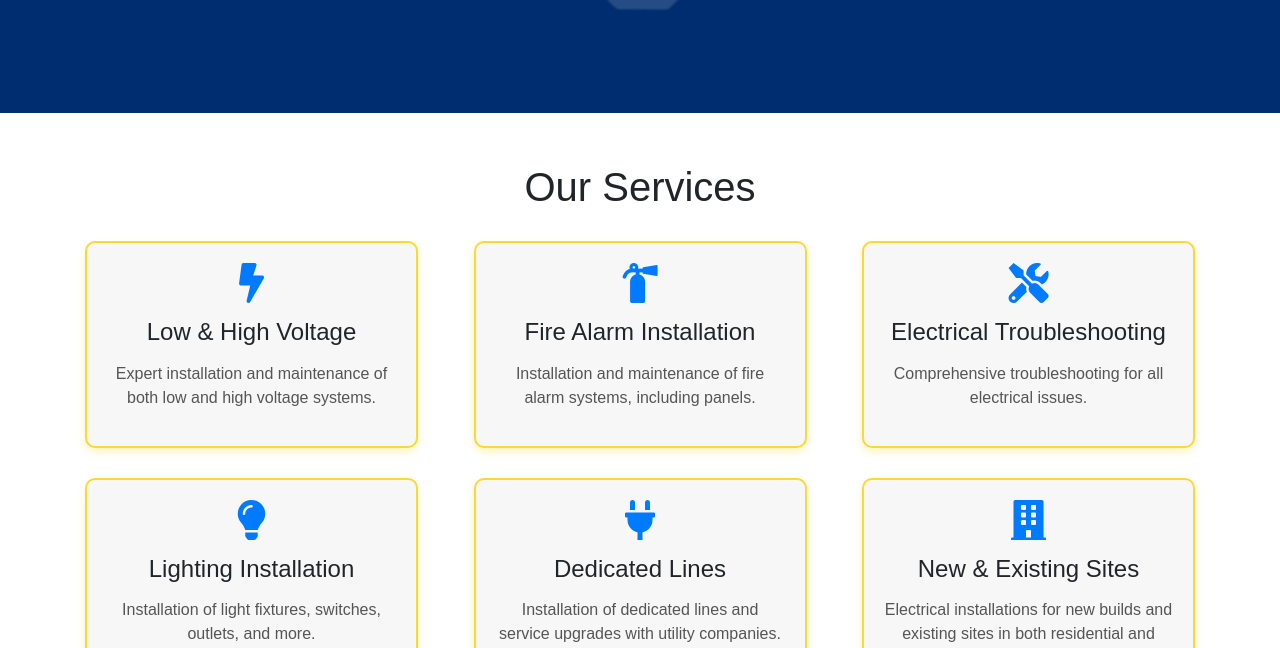
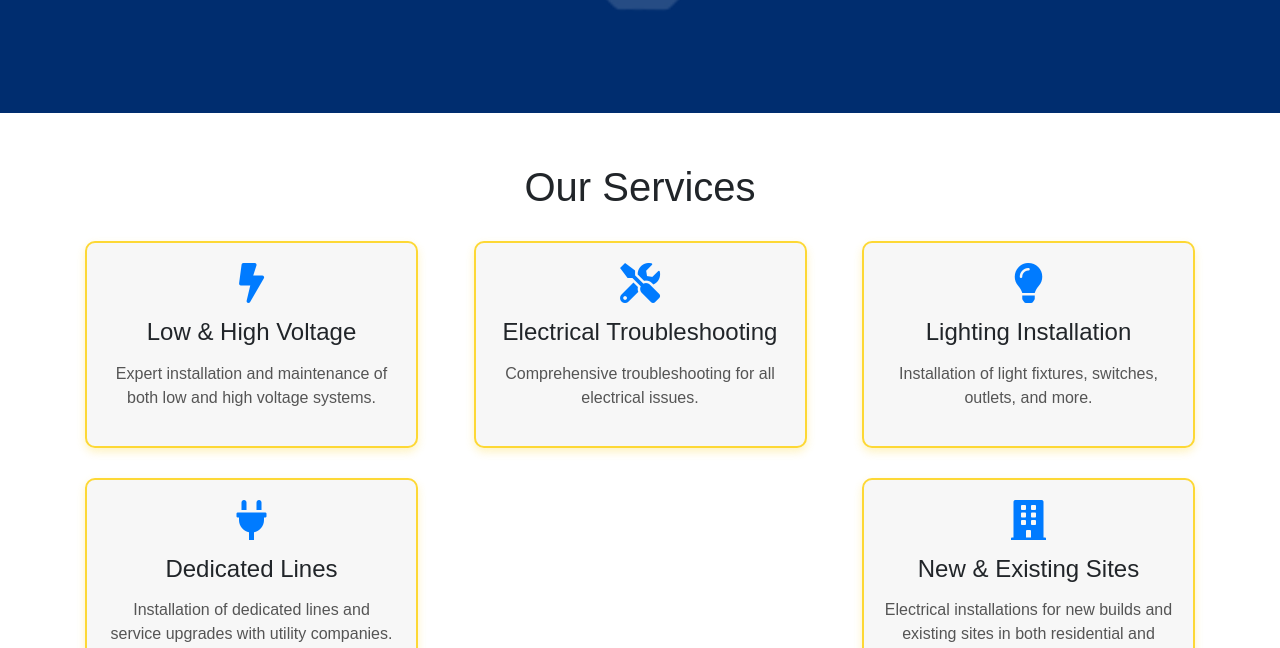
Before and after one commit to Jutsued/mannuel.github.io, a plain HTML site: page index.html in a window 1280 px wide. Shown: the part 560-1208 px from the top of the page. Drawn offline with nearby package versions, Linux system fonts and the light colour scheme.

Commit message:
Comment out fire alarm installation service item
Commented out the fire alarm installation service item in the HTML.

```diff
--- a/index.html
+++ b/index.html
@@ -97,14 +97,14 @@
               systems.
             </p>
           </div>
-          <div class="service-item">
+          <!-- <div class="service-item">
             <i class="fas fa-fire-extinguisher"></i>
             <h3>Fire Alarm Installation</h3>
             <p>
               Installation and maintenance of fire alarm systems, including
               panels.
             </p>
-          </div>
+          </div> -->
           <div class="service-item">
             <i class="fas fa-tools"></i>
             <h3>Electrical Troubleshooting</h3>
```
